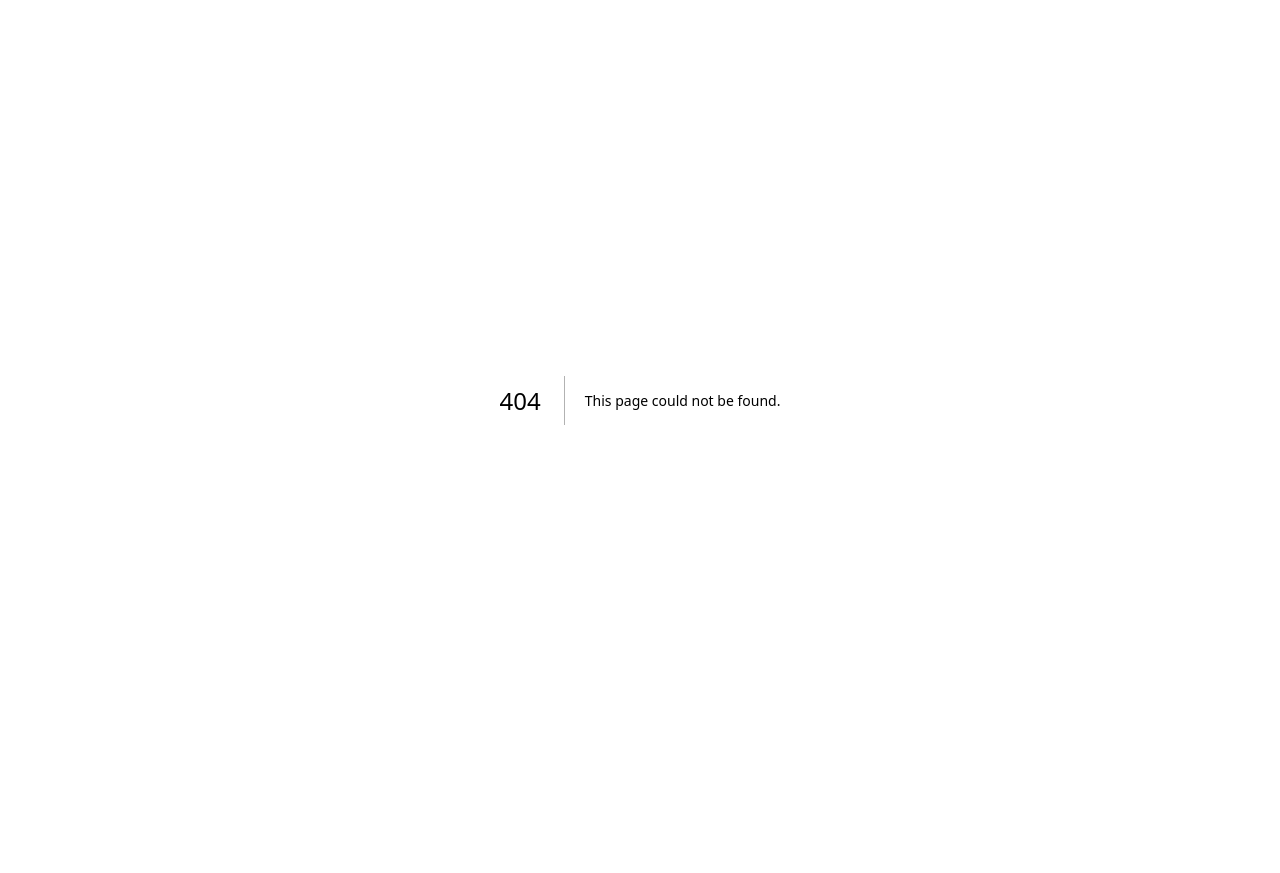
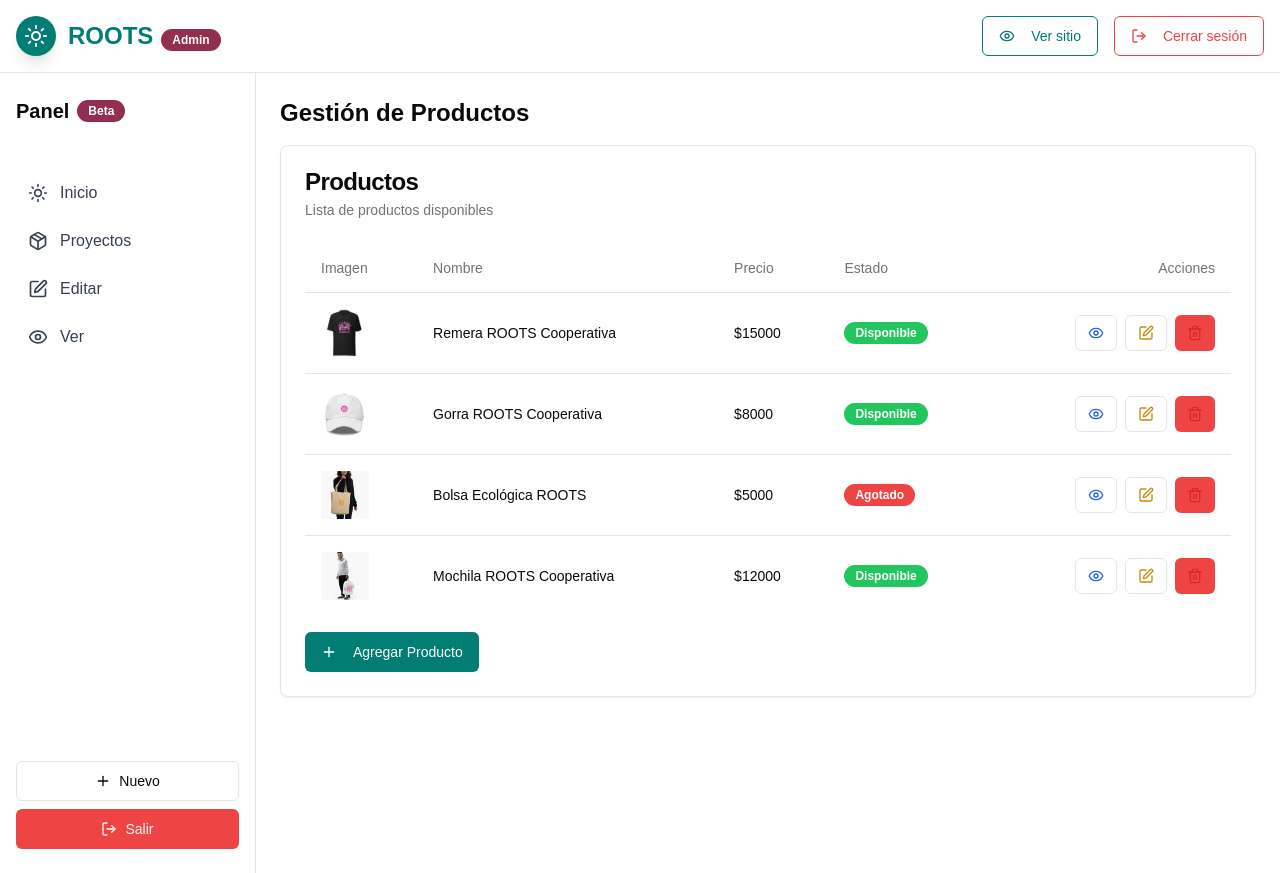
Before and after one commit to roots-cooperativa-dev/frontend-rootscoop, a Next.js app in the folder front/: page /dashboard in a window 1280 px wide. Before the commit this address had no page. Before the commit the page ends 800 px from the top, so only its background shows below. Built offline with nearby package versions, Linux system fonts and the light colour scheme.

Commit message:
implementacion de fuentes en landing y productos , creacion de panel administrativo

```diff
--- /dev/null
+++ b/front/src/app/dashboard/layout.tsx
@@ -0,0 +1,23 @@
+
+import { DashboardNavbar } from '../../components/dashboard/DashboardNavbar';
+import { DashboardSidebar } from '../../components/dashboard/DashboardSidebar';
+
+interface DashboardLayoutProps {
+  children: React.ReactNode;
+}
+
+
+
+const DashboardLayout: React.FC<DashboardLayoutProps> = ({ children }) => {
+  return (
+    <div className="min-h-screen bg-gray-50 flex flex-col">
+      <DashboardNavbar />
+      <div className="flex flex-1">
+        <DashboardSidebar />
+        <main className="flex-1 p-6 bg-background text-foreground">{children}</main>
+      </div>
+    </div>
+  );
+};
+
+export default DashboardLayout;
--- /dev/null
+++ b/front/src/app/dashboard/page.tsx
@@ -0,0 +1,14 @@
+
+import React from 'react'
+import { DashboardNavbar } from '../../components/dashboard/DashboardNavbar'
+import { GestionProductos } from '@/src/components/dashboard/GestionProductos'
+
+const dashboard = () => {
+  return (
+<>
+  <GestionProductos/>
+</>
+  )
+}
+
+export default dashboard
--- /dev/null
+++ b/front/src/components/dashboard/DashboardNavbar.tsx
@@ -0,0 +1,41 @@
+'use client'
+
+import { Sun, Eye, LogOut } from "lucide-react"
+import { Button } from "../../components/ui/button"
+import { Badge } from "../../components/ui/badge"
+import Link from "next/link"
+
+
+export const DashboardNavbar = () => {
+    return (
+        <div>
+          <header className="bg-white border-b shadow-sm">
+        <div className="container mx-auto px-4 py-4">
+          <div className="flex items-center justify-between">
+            <div className="flex items-center space-x-3">
+              <div className="w-10 h-10 bg-[#017d74] rounded-full flex items-center justify-center shadow-lg">
+                <Sun className="w-6 h-6 text-white" />
+              </div>
+              <div>
+                <span className="text-2xl font-black text-[#017d74]">ROOTS</span>
+                <Badge className="ml-2 bg-[#922f4e] text-white">Admin</Badge>
+              </div>
+            </div>
+            <div className="flex items-center space-x-4">
+              <Button variant="outline" className="border-[#017d74] text-[#017d74] bg-transparent" asChild>
+                <Link href="/">
+                  <Eye className="w-4 h-4 mr-2" />
+                  Ver sitio
+                </Link>
+              </Button>
+              <Button variant="outline" className="border-red-500 text-red-500 hover:bg-red-50 bg-transparent">
+                <LogOut className="w-4 h-4 mr-2" />
+                Cerrar sesión
+              </Button>
+            </div>
+          </div>
+        </div>
+      </header>
+        </div>
+    )
+}
--- /dev/null
+++ b/front/src/components/dashboard/DashboardSidebar.tsx
@@ -0,0 +1,42 @@
+'use client';
+
+import { Sun, Package, Edit, Eye, Plus, LogOut } from "lucide-react";
+import { Button } from "../../components/ui/button";
+import { Badge } from "../../components/ui/badge";
+import Link from "next/link";
+
+const sidebarLinks = [
+  { href: "/dashboard", label: "Inicio", icon: <Sun className="w-5 h-5" /> },
+  { href: "/dashboard/proyectos", label: "Proyectos", icon: <Package className="w-5 h-5" /> },
+  { href: "/dashboard/editar", label: "Editar", icon: <Edit className="w-5 h-5" /> },
+  { href: "/dashboard/ver", label: "Ver", icon: <Eye className="w-5 h-5" /> },
+];
+
+export const DashboardSidebar = () => (
+  <aside className="hidden md:flex flex-col w-64 h-screen bg-white border-r px-4 py-6 gap-4">
+    <div className="flex items-center gap-2 mb-8">
+      <span className="text-xl font-bold">Panel</span>
+      <Badge variant="secondary">Beta</Badge>
+    </div>
+    <nav className="flex-1 flex flex-col gap-2">
+      {sidebarLinks.map((link) => (
+        <Link
+          key={link.href}
+          href={link.href}
+          className="flex items-center gap-3 px-3 py-2 rounded-md text-gray-700 hover:bg-gray-100 transition"
+        >
+          {link.icon}
+          <span>{link.label}</span>
+        </Link>
+      ))}
+    </nav>
+    <div className="mt-auto flex flex-col gap-2">
+      <Button variant="outline" className="w-full flex items-center gap-2">
+        <Plus className="w-4 h-4" /> Nuevo
+      </Button>
+      <Button variant="destructive" className="w-full flex items-center gap-2">
+        <LogOut className="w-4 h-4" /> Salir
+      </Button>
+    </div>
+  </aside>
+);
--- /dev/null
+++ b/front/src/components/dashboard/GestionProductos.tsx
@@ -0,0 +1,88 @@
+'use client';
+
+import { productos } from "@/src/app/utils/ProductosPreCargados";
+import {
+  Table,
+  TableBody,
+  TableCell,
+  TableHead,
+  TableHeader,
+  TableRow,
+} from "../../components/ui/table";
+import {
+  Plus,
+  Eye,
+  Edit,
+  Trash2
+} from "lucide-react";
+import { Button } from "../../components/ui/button";
+import { Card, CardHeader, CardTitle, CardDescription, CardContent } from "../../components/ui/card";
+import { Badge } from "../../components/ui/badge";
+
+export const GestionProductos = () => {
+  return (
+    <div className="flex flex-col gap-4">
+      <h1 className="text-2xl font-bold">Gestión de Productos</h1>
+
+      <Card>
+        <CardHeader>
+          <CardTitle>Productos</CardTitle>
+          <CardDescription>Lista de productos disponibles</CardDescription>
+        </CardHeader>
+
+        <CardContent>
+          <div className="overflow-x-auto">
+            <Table>
+              <TableHeader>
+                <TableRow>
+                  <TableHead>Imagen</TableHead>
+                  <TableHead>Nombre</TableHead>
+                  <TableHead>Precio</TableHead>
+                  <TableHead>Estado</TableHead>
+                  <TableHead className="text-right">Acciones</TableHead>
+                </TableRow>
+              </TableHeader>
+
+              <TableBody>
+                {productos.map((producto) => (
+                  <TableRow key={producto.id}>
+                    <TableCell>
+                      <img
+                        src={producto.imagen}
+                        alt={producto.nombre}
+                        className="w-12 h-12 object-cover rounded"
+                      />
+                    </TableCell>
+                    <TableCell className="font-medium">{producto.nombre}</TableCell>
+                    <TableCell>${producto.precio}</TableCell>
+                    <TableCell>
+                      <Badge className={producto.disponible ? "bg-green-500" : "bg-red-500"}>
+                        {producto.disponible ? "Disponible" : "Agotado"}
+                      </Badge>
+                    </TableCell>
+                    <TableCell className="text-right space-x-2">
+                      <Button variant="outline" size="sm" className="text-blue-600">
+                        <Eye className="w-4 h-4" />
+                      </Button>
+                      <Button variant="outline" size="sm" className="text-yellow-600">
+                        <Edit className="w-4 h-4" />
+                      </Button>
+                      <Button variant="destructive" size="sm" className="text-red-600">
+                        <Trash2 className="w-4 h-4" />
+                      </Button>
+                    </TableCell>
+                  </TableRow>
+                ))}
+              </TableBody>
+            </Table>
+          </div>
+
+          <Button className="mt-4 bg-[#017d74] hover:bg-[#015f5c] text-white">
+            <Plus className="w-4 h-4 mr-2" />
+            Agregar Producto
+          </Button>
+        </CardContent>
+      </Card>
+    </div>
+  );
+};
--- a/front/src/components/landing/ProductoDestacado.tsx
+++ b/front/src/components/landing/ProductoDestacado.tsx
@@ -29,7 +29,7 @@ export const ProductoDestacado = () => {
                             Remera ROOTS
                             <span className="font-chewy block text-[#922f4e]">Cooperativa</span>
                         </h2>
-                        <p className="text-xl text-gray-700 mb-6 font-medium">
+                        <p className="font-popular text-xl text-gray-700 mb-6 font-medium">
                             Llevá con vos la identidad cooperativa. Remera 100% algodón con diseño exclusivo que representa
                             nuestros valores de <span className="text-[#017d74] font-bold">autogestión</span> y{" "}
                             <span className="text-[#922f4e] font-bold">trabajo colectivo</span>.
@@ -37,19 +37,19 @@ export const ProductoDestacado = () => {
                         <div className="space-y-4 mb-8">
                             <div className="flex items-center space-x-3">
                                 <div className="w-2 h-2 bg-[#017d74] rounded-full"></div>
-                                <span className="text-gray-700">100% algodón orgánico</span>
+                                <span className="font-popular text-gray-700">100% algodón orgánico</span>
                             </div>
                             <div className="flex items-center space-x-3">
                                 <div className="w-2 h-2 bg-[#922f4e] rounded-full"></div>
-                                <span className="text-gray-700">Diseño exclusivo cooperativo</span>
+                                <span className="font-popular text-gray-700">Diseño exclusivo cooperativo</span>
                             </div>
                             <div className="flex items-center space-x-3">
                                 <div className="w-2 h-2 bg-[#febb07] rounded-full"></div>
-                                <span className="text-gray-700">Talles S, M, L, XL disponibles</span>
+                                <span className="font-popular text-gray-700">Talles S, M, L, XL disponibles</span>
                             </div>
                         </div>
                         <div className="flex items-center space-x-4 mb-8">
-                            <span className="text-3xl font-bold text-[#017d74]">$15.000</span>
+                            <span className="font-popular text-3xl font-bold text-[#017d74]">$15.000</span>
                             <Badge className="border-[#f39d10] !text-[#f39d10] bg-transparent">
                                 Envío gratis
                             </Badge>
@@ -60,7 +60,7 @@ export const ProductoDestacado = () => {
                                 className="bg-[#922f4e] hover:bg-[#642d91] text-white font-bold shadow-xl transform hover:scale-105 transition-all"
                                 asChild
                             >
-                                <Link href="/productos">
+                                <Link href="/productos" className="font-popular">
                                     <ShoppingBag className="w-5 h-5 mr-2" />
                                     Ver todos los productos
                                 </Link>
@@ -71,7 +71,7 @@ export const ProductoDestacado = () => {
                                 className="border-[#017d74] text-[#017d74] hover:bg-[#017d74] hover:text-white font-bold shadow-lg bg-transparent"
                                 asChild
                             >
-                                <Link href="/ubicaciones">
+                                <Link href="/ubicaciones" className="font-popular">
                                     <MapPin className="w-5 h-5 mr-2" />
                                     Dónde encontrarnos
                                 </Link>
--- a/front/src/components/landing/Servicios.tsx
+++ b/front/src/components/landing/Servicios.tsx
@@ -9,8 +9,8 @@ export const Servicios = () => {
     return (
         <div className="container mx-auto px-4">
             <h2 className="text-4xl font-chewy font-black text-center mb-4 text-[#017d74]">como participar</h2>
-            <p className="text-center text-gray-600 mb-12 text-lg">
-                Hay muchas formas de ser parte de esta construcción colectiva. Cada aporte suma, cada gesto cuenta.
+            <p className="font-bebas text-center text-gray-600 mb-12 text-lg">
+                Hay muchas formas de ser parte de esta construccion colectiva. Cada aporte suma, cada gesto cuenta.
             </p>
             <div className="grid md:grid-cols-2 lg:grid-cols-4 gap-6">
                 <Card className="hover:shadow-2xl transition-all transform hover:-translate-y-3 border-2 border-[#922f4e]/20 hover:border-[#922f4e]">
@@ -18,8 +18,8 @@ export const Servicios = () => {
                         <div className="w-16 h-16 bg-[#922f4e] rounded-full flex items-center justify-center mx-auto mb-4 shadow-lg">
                             <ShoppingBag className="w-8 h-8 text-white" />
                         </div>
-                        <CardTitle className="text-[#922f4e] font-bold">Productos</CardTitle>
-                        <CardDescription className="font-medium">Merch y productos con identidad cooperativa</CardDescription>
+                        <CardTitle className="font-bebas text-[#922f4e] font-bold">Productos</CardTitle>
+                        <CardDescription className=" font-popular font-medium">Merch y productos con identidad cooperativa</CardDescription>
                     </CardHeader>
                     <CardContent>
                         <Button className="w-full bg-[#922f4e] hover:bg-[#642d91] text-white font-bold shadow-lg" asChild>
@@ -33,8 +33,8 @@ export const Servicios = () => {
                         <div className="w-16 h-16 bg-[#017d74] rounded-full flex items-center justify-center mx-auto mb-4 shadow-lg">
                             <Calendar className="w-8 h-8 text-white" />
                         </div>
-                        <CardTitle className="text-[#017d74] font-bold">Visitas</CardTitle>
-                        <CardDescription className="font-medium">Conocé nuestra planta de investigación</CardDescription>
+                        <CardTitle className="font-bebas text-[#017d74] font-bold">Visitas</CardTitle>
+                        <CardDescription className="font-popular font-medium">Conocé nuestra planta de investigación</CardDescription>
                     </CardHeader>
                     <CardContent>
                         <Button className="w-full bg-[#922f4e] hover:bg-[#642d91] text-white font-bold shadow-lg" asChild>
@@ -48,8 +48,8 @@ export const Servicios = () => {
                         <div className="w-16 h-16 bg-[#febb07] rounded-full flex items-center justify-center mx-auto mb-4 shadow-lg">
                             <Gift className="w-8 h-8 text-white" />
                         </div>
-                        <CardTitle className="text-[#f39d10] font-bold">Donaciones</CardTitle>
-                        <CardDescription className="font-medium">Apoyá nuestro trabajo cooperativo</CardDescription>
+                        <CardTitle className="font-bebas text-[#f39d10] font-bold">Donaciones</CardTitle>
+                        <CardDescription className="font-popular font-medium">Apoyá nuestro trabajo cooperativo</CardDescription>
                     </CardHeader>
                     <CardContent>
                         <Button className="w-full bg-[#922f4e] hover:bg-[#642d91] text-white font-bold shadow-lg" asChild>
@@ -62,8 +62,8 @@ export const Servicios = () => {
                         <div className="w-16 h-16 bg-[#642d91] rounded-full flex items-center justify-center mx-auto mb-4 shadow-lg">
                             <MapPin className="w-8 h-8 text-white" />
                         </div>
-                        <CardTitle className="text-[#642d91] font-bold">Ubicaciones</CardTitle>
-                        <CardDescription className="font-medium">Ferias, nodos y almacenes</CardDescription>
+                        <CardTitle className="font-bebas text-[#642d91] font-bold">Ubicaciones</CardTitle>
+                        <CardDescription className="font-popular font-medium">Ferias, nodos y almacenes</CardDescription>
                     </CardHeader>
                     <CardContent>
                         <Button className="w-full bg-[#922f4e] hover:bg-[#642d91] text-white font-bold shadow-lg" asChild>
--- a/front/src/components/landing/VocesRoots.tsx
+++ b/front/src/components/landing/VocesRoots.tsx
@@ -34,7 +34,7 @@ export const VocesRoots = () => {
     return (
         <div className="container mx-auto px-4">
             <h2 className="font-chewy text-4xl font-black text-center mb-4 text-[#017d74]">Voces de ROOTS</h2>
-            <p className="text-center text-gray-600 mb-12 text-lg">
+            <p className="font-bebas text-center text-gray-600 mb-12 text-lg">
                 Las historias que nos construyen, contadas por quienes las viven
             </p>
             <div className="grid md:grid-cols-2 gap-8 max-w-5xl mx-auto">
--- a/front/src/components/productos/ProductosComponent.tsx
+++ b/front/src/components/productos/ProductosComponent.tsx
@@ -43,9 +43,9 @@ export const Productos = () => {
             <div className="container mx-auto px-4 py-8">
                 <div className="text-center mb-12">
                     <h1 className="font-chewy text-5xl font-black text-[#017d74] mb-4">Productos ROOTS</h1>
-                    <p className="text-xl text-gray-700 max-w-3xl mx-auto font-medium">
+                    <p className="font-bebas text-xl text-gray-700 max-w-3xl mx-auto font-medium">
                         Productos con identidad cooperativa. Cada compra apoya nuestro trabajo colectivo y fortalece la red de
-                        <span className="text-[#922f4e] font-bold"> economía social</span>.
+                        <span className="text-[#922f4e] font-bold"> economia social</span>.
                     </p>
                 </div>
                 {/* Filtros */}
@@ -138,29 +138,29 @@ export const Productos = () => {
                 {/* Info Section */}
                 <div className="mt-16 bg-gray-50 rounded-lg p-8">
                     <div className="text-center mb-8">
-                        <h2 className="text-2xl font-bold text-[#017d74] mb-4">¿Por qué comprar productos ROOTS?</h2>
+                        <h2 className="font-bebas text-2xl font-bold text-[#017d74] mb-4">¿Por que comprar productos ROOTS?</h2>
                     </div>
                     <div className="grid md:grid-cols-3 gap-8">
                         <div className="text-center">
                             <div className="w-16 h-16 bg-[#922f4e] rounded-full flex items-center justify-center mx-auto mb-4">
                                 <Heart className="w-8 h-8 text-white" />
                             </div>
-                            <h3 className="font-semibold mb-2 text-[#922f4e]">Apoyo Cooperativo</h3>
-                            <p className="text-gray-600">Cada compra fortalece nuestro trabajo colectivo y la economía social.</p>
+                            <h3 className="font-bebas mb-2 text-[#922f4e]">Apoyo Cooperativo</h3>
+                            <p className="font-popular text-gray-600">Cada compra fortalece nuestro trabajo colectivo y la economía social.</p>
                         </div>
                         <div className="text-center">
                             <div className="w-16 h-16 bg-[#017d74] rounded-full flex items-center justify-center mx-auto mb-4">
                                 <Star className="w-8 h-8 text-white" />
                             </div>
-                            <h3 className="font-semibold mb-2 text-[#017d74]">Calidad Artesanal</h3>
-                            <p className="text-gray-600">Productos únicos creados con amor y dedicación por artistas locales.</p>
+                            <h3 className="font-bebas mb-2 text-[#017d74]">Calidad Artesanal</h3>
+                            <p className="font-popular text-gray-600">Productos únicos creados con amor y dedicación por artistas locales.</p>
                         </div>
                         <div className="text-center">
                             <div className="w-16 h-16 bg-[#642d91] rounded-full flex items-center justify-center mx-auto mb-4">
                                 <ShoppingBag className="w-8 h-8 text-white" />
                             </div>
-                            <h3 className="font-semibold mb-2 text-[#642d91]">Identidad Cooperativa</h3>
-                            <p className="text-gray-600">Llevá con vos los valores y la historia de ROOTS.</p>
+                            <h3 className="font-bebas mb-2 text-[#642d91]">Identidad Cooperativa</h3>
+                            <p className="font-popular text-gray-600">Llevá con vos los valores y la historia de ROOTS.</p>
                         </div>
                     </div>
                 </div>
```
Also changed, not shown: front/src/components/landing/Footer.tsx (+17 -13 lines), front/src/components/landing/TopDonantes.tsx (+7 -7 lines).
